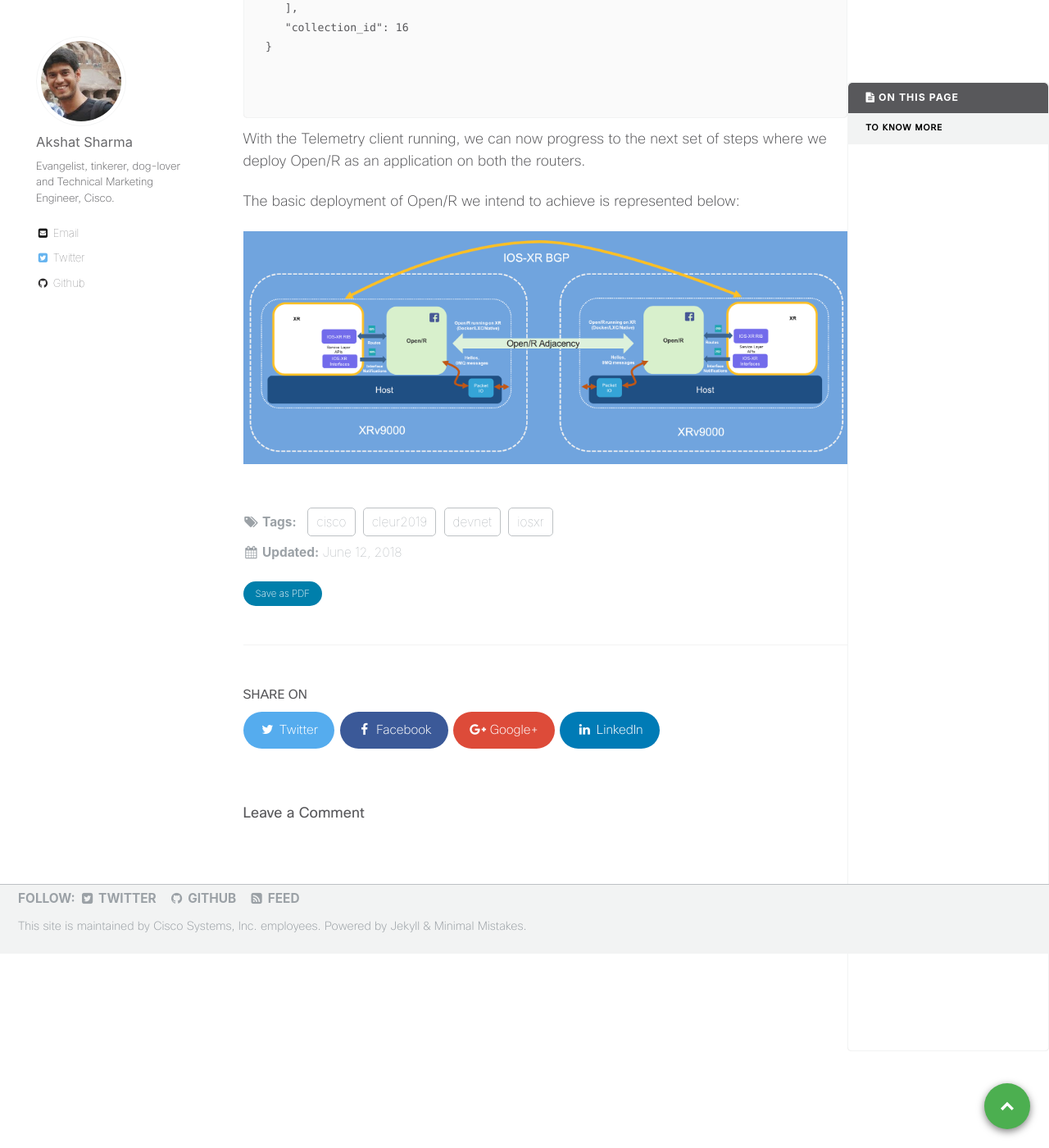
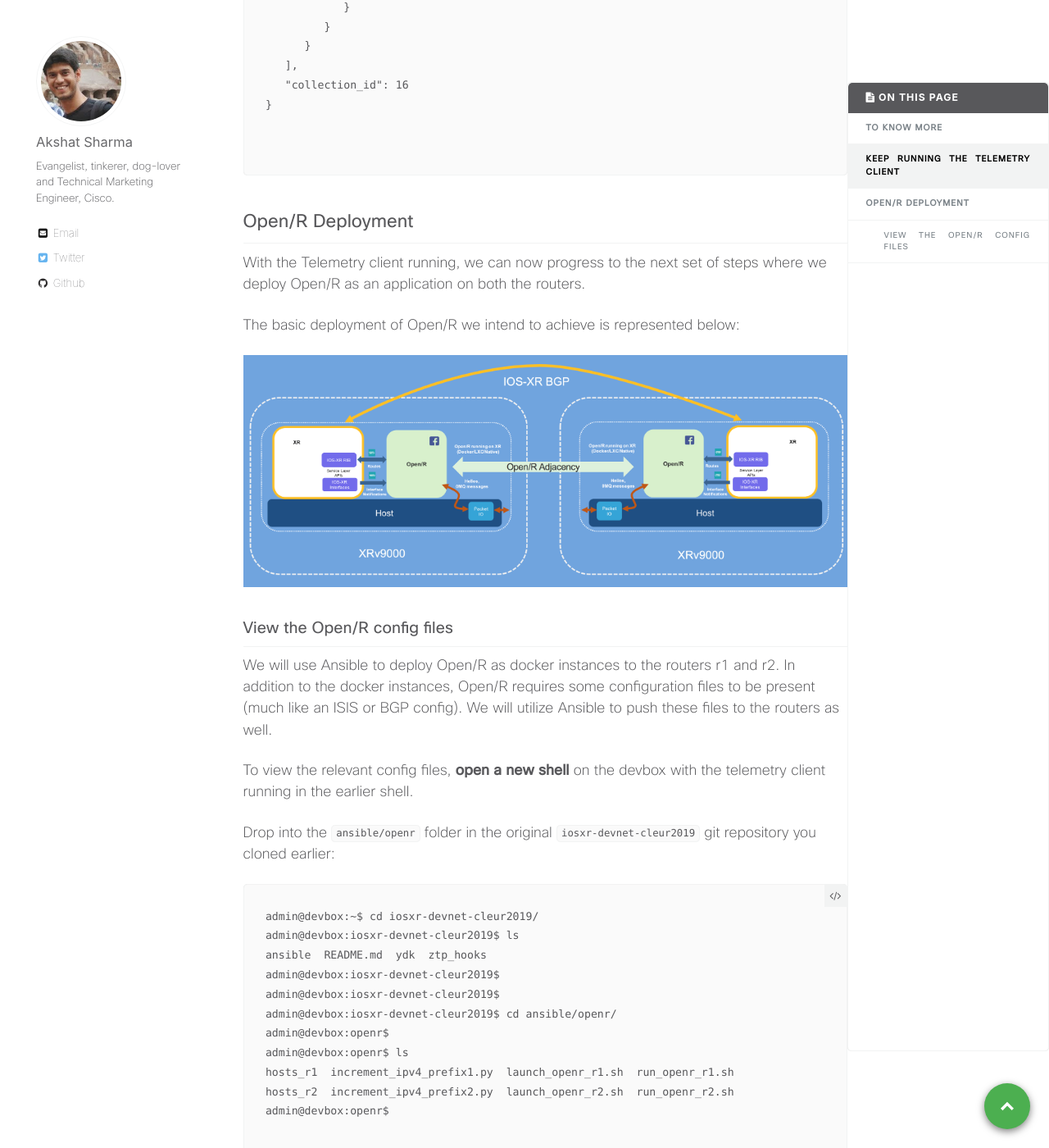
Before and after one commit to nanog75/hackathon, a Jekyll site: the page built from _wkinstructions/2019-01-30-step-2-playing-iosxr-Yang-Models.md, in a window 1280 px wide and 1400 px high, scrolled down 3265 px. Shown: the whole window at 82% size. Built offline with Jekyll 4.4.1, drawn with Linux system fonts in a browser that asks for light colours; comment, search, counter and statistics services are not loaded; some of the changed text lies outside the part shown.

Commit message:
Update 2019-01-30-step-2-playing-iosxr-Yang-Models.md

````diff
--- a/_wkinstructions/2019-01-30-step-2-playing-iosxr-Yang-Models.md
+++ b/_wkinstructions/2019-01-30-step-2-playing-iosxr-Yang-Models.md
@@ -77,6 +77,9 @@ The Topology in use is shown below:
 ![topology_devnet.png]({{site.baseurl}}/images/topology_devnet.png)
 
 
+
+## Keep running the Telemetry client
+
 Before we begin Step 3 of this workshop where we combine IOS-XR Telemetry, Ansible, Open/R and Service-Layer APIs in XR, make sure you have run through Steps 1 and 2 already so that you have the Telemetry client already listening to BGP Session updates from router r1.
 
 To recap, at the end of Step 2, you must have one terminal window connected to your devbox where you have a client receiving data from router r1's BGP Session (Currently in idle state). If not, please start it again as shown below.
@@ -135,8 +138,38 @@ Using GRPC Server IP(10.10.20.170) Port(57021)
 ```
 
 
+## Open/R Deployment
+
 With the Telemetry client running, we can now progress to the next set of steps where we deploy Open/R as an application on both the routers.
 
 The basic deployment of Open/R we intend to achieve is represented below:
 
 ![openr-b2b.png]({{site.baseurl}}/images/openr-b2b.png)
+
+
+
+### View the Open/R config files
+
+We will use Ansible to deploy Open/R as docker instances to the routers r1 and r2. In addition to the docker instances, Open/R requires some configuration files to be present (much like an ISIS or BGP config). We will utilize Ansible to push these files to the routers as well.
+
+
+To view the relevant config files, **open a new shell** on the devbox with the telemetry client running in the earlier shell.
+
+Drop into the `ansible/openr` folder in the original `iosxr-devnet-cleur2019` git repository you cloned earlier:
+
+
+```
+admin@devbox:~$ cd iosxr-devnet-cleur2019/
+admin@devbox:iosxr-devnet-cleur2019$ ls
+ansible  README.md  ydk  ztp_hooks
+admin@devbox:iosxr-devnet-cleur2019$
+admin@devbox:iosxr-devnet-cleur2019$
+admin@devbox:iosxr-devnet-cleur2019$ cd ansible/openr/
+admin@devbox:openr$
+admin@devbox:openr$ ls
+hosts_r1  increment_ipv4_prefix1.py  launch_openr_r1.sh  run_openr_r1.sh
+hosts_r2  increment_ipv4_prefix2.py  launch_openr_r2.sh  run_openr_r2.sh
+admin@devbox:openr$
+
+
+```
````
